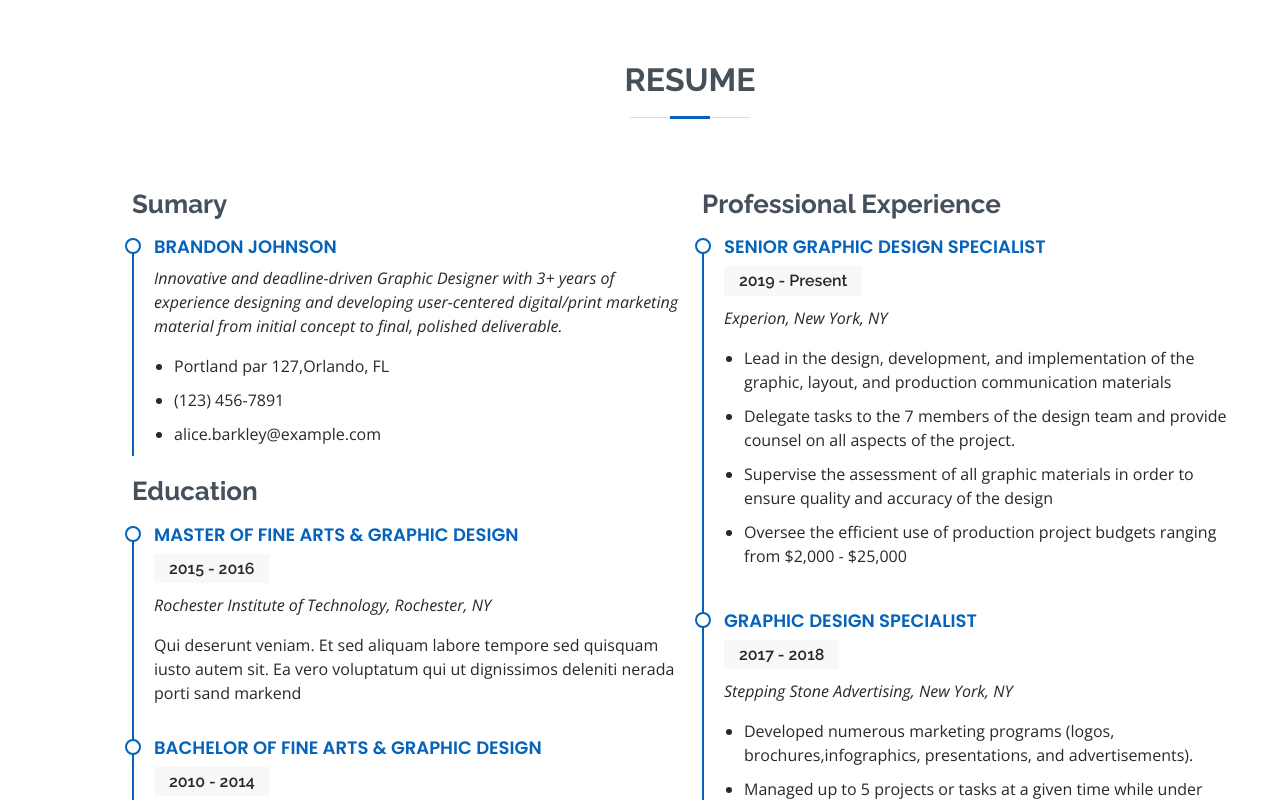
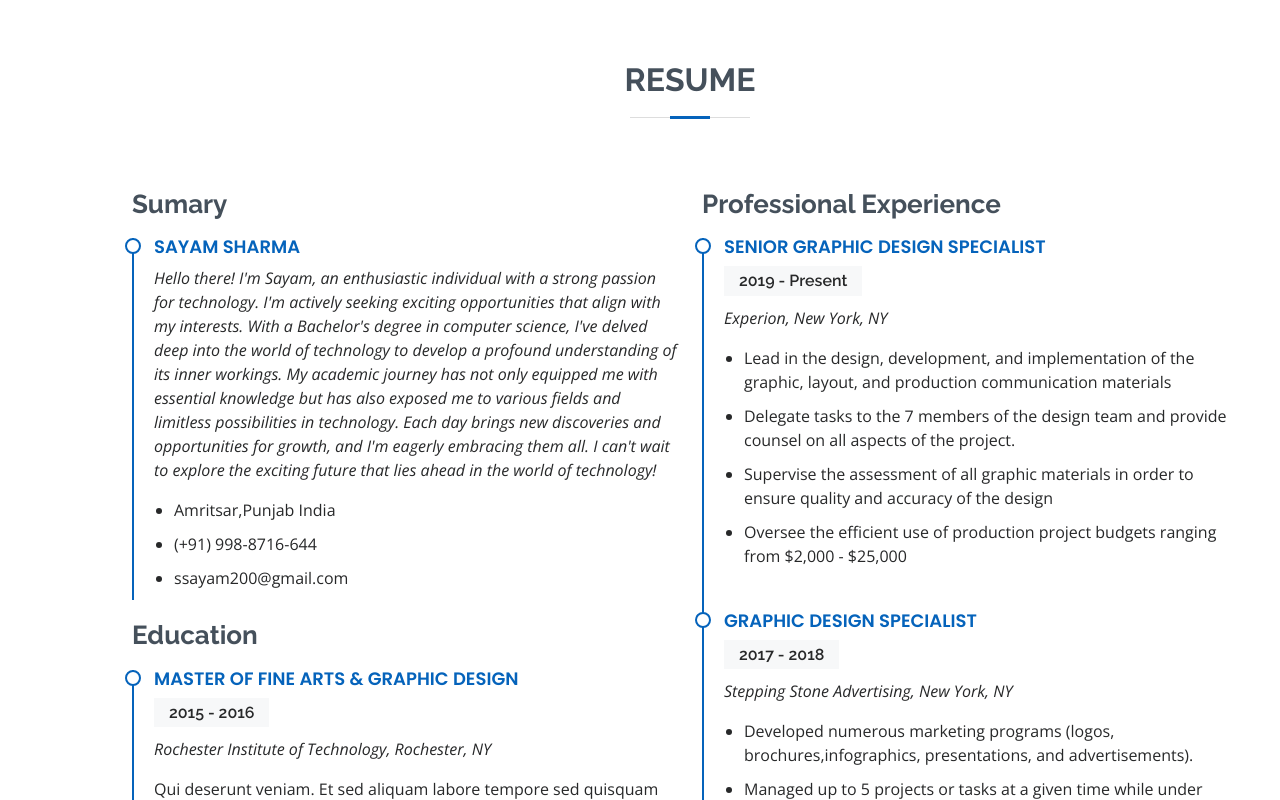
Before and after one commit to WizCoderr/sayam-sharma, a plain HTML site: page index.html in a window 1280 px wide. Shown: the part 2433-3233 px from the top of the page. Drawn offline with nearby package versions, Linux system fonts and the light colour scheme.

Commit message:
summery added and some data changed

```diff
--- a/index.html
+++ b/index.html
@@ -99,14 +99,14 @@
             <div class="row">
               <div class="col-lg-6">
                 <ul>
-                  <li><i class="bi bi-chevron-right"></i> <strong>Birthday:</strong> <span>19 Nov,2002</span></li>
                   <li><i class="bi bi-chevron-right"></i> <strong>Phone:</strong> <span>+91 99887-16644</span></li>
                   <li><i class="bi bi-chevron-right"></i> <strong>City:</strong> <span> Amritsar Punjab,India</span></li>
+                  <li><i class="bi bi-chevron-right"></i> <strong>Age:</strong> <span>20</span></li>
+
                 </ul>
               </div>
               <div class="col-lg-6">
                 <ul>
-                  <li><i class="bi bi-chevron-right"></i> <strong>Age:</strong> <span>20</span></li>
                   <li><i class="bi bi-chevron-right"></i> <strong>Degree:</strong> <span>Master</span></li>
                   <li><i class="bi bi-chevron-right"></i> <strong>PhEmailone:</strong> <span>ssayam200@gmail.com</span></li>
                   <li><i class="bi bi-chevron-right"></i> <strong>Freelance:</strong> <span>Available</span></li>
@@ -280,12 +280,12 @@
           <div class="col-lg-6">
             <h3 class="resume-title">Sumary</h3>
             <div class="resume-item pb-0">
-              <h4>Brandon Johnson</h4>
-              <p><em>Innovative and deadline-driven Graphic Designer with 3+ years of experience designing and developing user-centered digital/print marketing material from initial concept to final, polished deliverable.</em></p>
+              <h4>Sayam Sharma</h4>
+              <p><em>Hello there! I'm Sayam, an enthusiastic individual with a strong passion for technology. I'm actively seeking exciting opportunities that align with my interests. With a Bachelor's degree in computer science, I've delved deep into the world of technology to develop a profound understanding of its inner workings. My academic journey has not only equipped me with essential knowledge but has also exposed me to various fields and limitless possibilities in technology. Each day brings new discoveries and opportunities for growth, and I'm eagerly embracing them all. I can't wait to explore the exciting future that lies ahead in the world of technology!</em></p>
               <ul>
-                <li>Portland par 127,Orlando, FL</li>
-                <li>(123) 456-7891</li>
-                <li>alice.barkley@example.com</li>
+                <li>Amritsar,Punjab India</li>
+                <li>(+91) 998-8716-644</li>
+                <li>ssayam200@gmail.com</li>
               </ul>
             </div>
 
```
